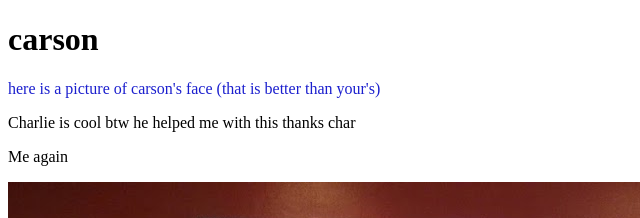
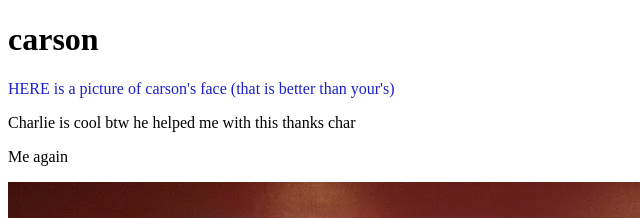
Before and after one commit to carsonstaton/carsonstaton.github.io, a plain HTML site: page index.html in a window 1280 px wide. Shown: the top 218 px of the page, 0-640 px from the left. Drawn offline with Linux system fonts and the light colour scheme.

Commit message:
small change

```diff
--- a/index.html
+++ b/index.html
@@ -11,7 +11,7 @@
 
 
 <h1>carson</h1>
-<p style="color:#1B1FCE"> here is a picture of carson's face (that is better than your's)</p>
+<p style="color:#1B1FCE"> HERE is a picture of carson's face (that is better than your's)</p>
 <p> Charlie is cool btw he helped me with this thanks char </p>
 <p> Me again </p>
 <img src="IMG_20160408_124819.jpg" />
```
